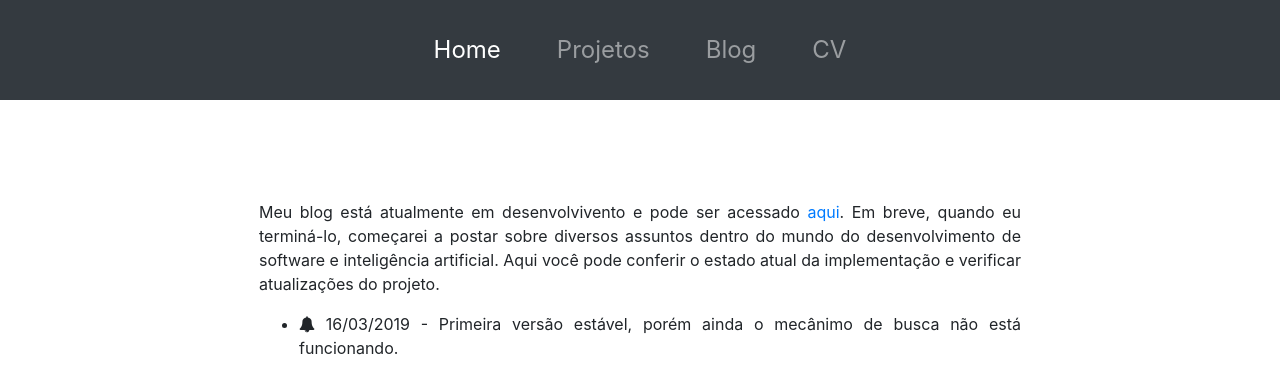
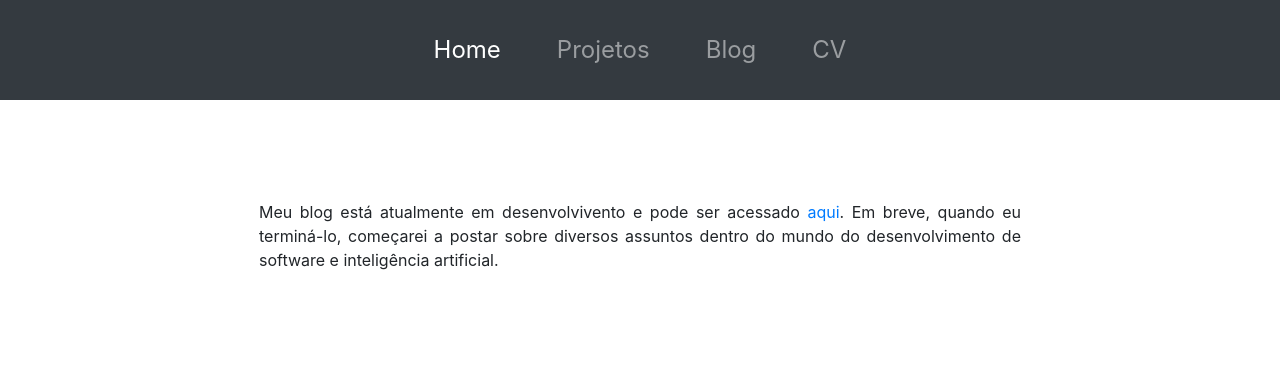
Before and after one commit to jovanibrasil/jovanibrasil-app, an Angular app: page /blog in a window 1280 px wide. Shown: the top 392 px of the page. Built offline with nearby package versions, Linux system fonts and the light colour scheme.

Commit message:
Update cv, fix links and remove some information

```diff
--- a/src/app/blog/blog.component.html
+++ b/src/app/blog/blog.component.html
@@ -4,15 +4,8 @@
             <p>
                 Meu blog está atualmente em desenvolvivento e pode ser acessado <a href="https://blog.jovanibrasil.com/">aqui</a>.
                 Em breve, quando eu terminá-lo, começarei a postar sobre diversos assuntos dentro do mundo do
-                desenvolvimento de software e inteligência artificial. Aqui você pode conferir o estado atual da
-                implementação e verificar atualizações do projeto.
+                desenvolvimento de software e inteligência artificial.
             </p>
-            <ul>
-                <li>
-                    <i class="fa fa-bell"></i>
-                    16/03/2019 - Primeira versão estável, porém ainda o mecânimo de busca não está funcionando.
-                </li>
-            </ul>
         </div>
     </article>
 </div>
--- a/src/app/home/home.component.html
+++ b/src/app/home/home.component.html
@@ -14,10 +14,10 @@
                             <a href="https://www.linkedin.com/in/jovanibrasil" title="Linkedin">
                                 <i class="fa fa-linkedin" style="font-size:32px; color: #000;"></i>
                             </a>
-                            <a href="" title="Google Scholar">
+                            <a href="https://scholar.google.com.br/citations?user=nQYs1z4AAAAJ" title="Google Scholar">
                                 <i class="fa fa-graduation-cap" style="font-size:30px; color: #000;"></i>
                             </a>
-                            <a href="" title="Lattes">
+                            <a href="http://lattes.cnpq.br/3411257639128251" title="Lattes">
                                 <img src="/assets/img/lattes-icon.png" height="26px" style="color: #000;"/>
                             </a>
                         </div>
```
Also changed, not shown: 2 other files (tests, documents, lock files or other folders).
